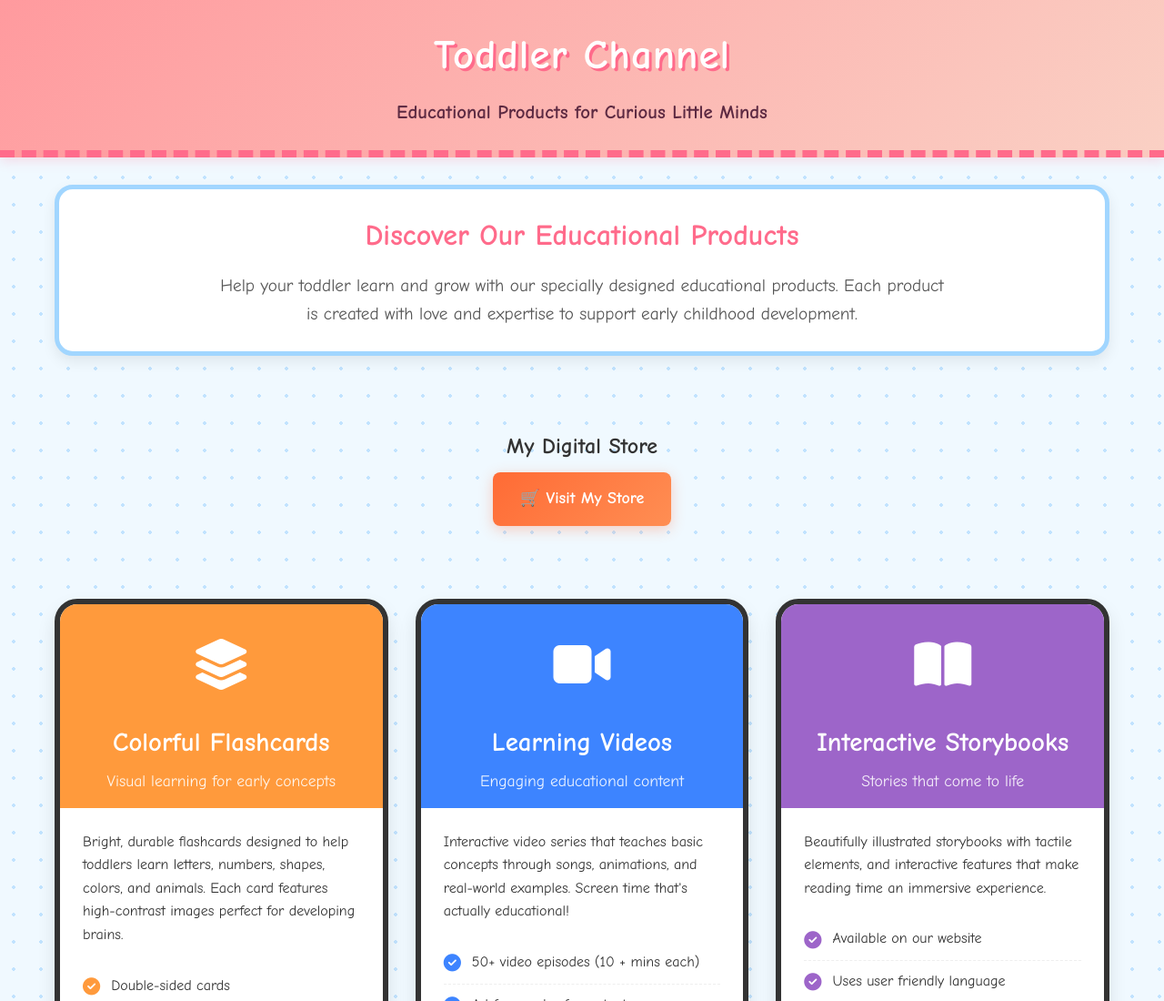
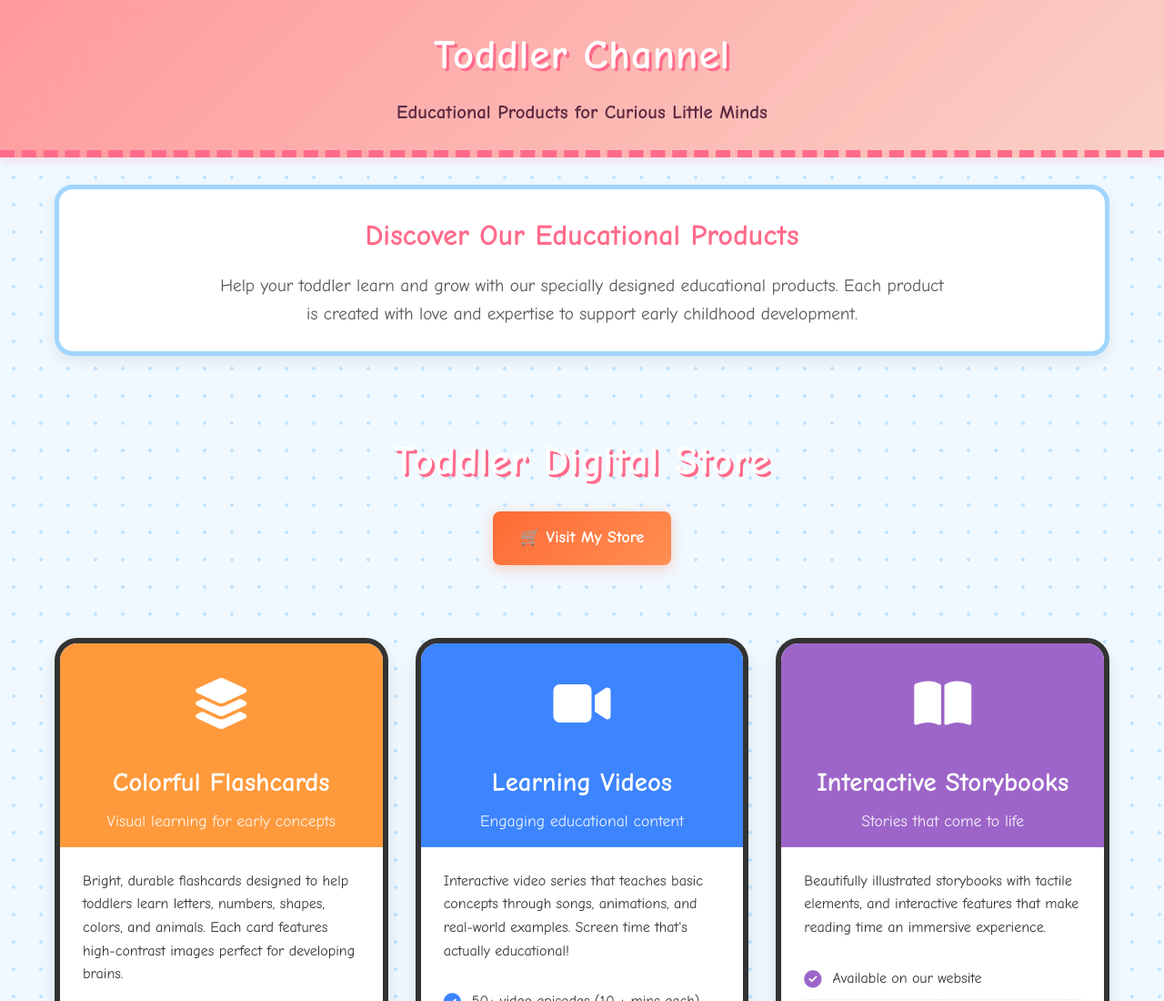
Before and after one commit to danielmoi820/Toddler-website-, a plain HTML site: page index.html in a window 1280 px wide. Shown: the top 1100 px of the page at 91% size. Drawn offline with Linux system fonts and the light colour scheme.

Commit message:
Update index.html

```diff
--- a/index.html
+++ b/index.html
@@ -331,7 +331,7 @@
 
 
 <div class="store-container">
-        <h2>My Digital Store</h2>
+        <h1>Toddler Digital Store</h1>
 
         <a href="https://payhip.com/ToddlerChannel "      class="payhip-btn"
            target="_blank"
```
